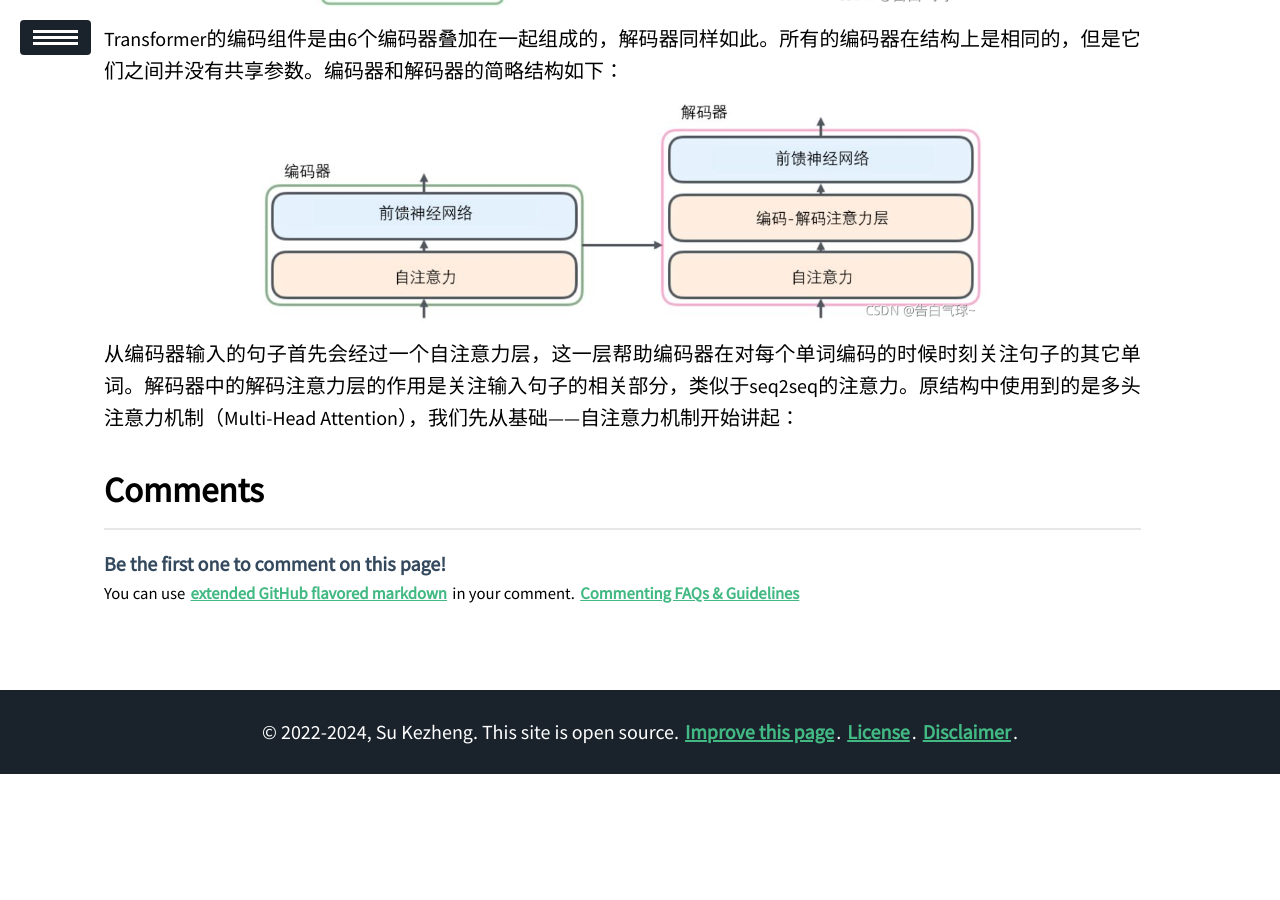
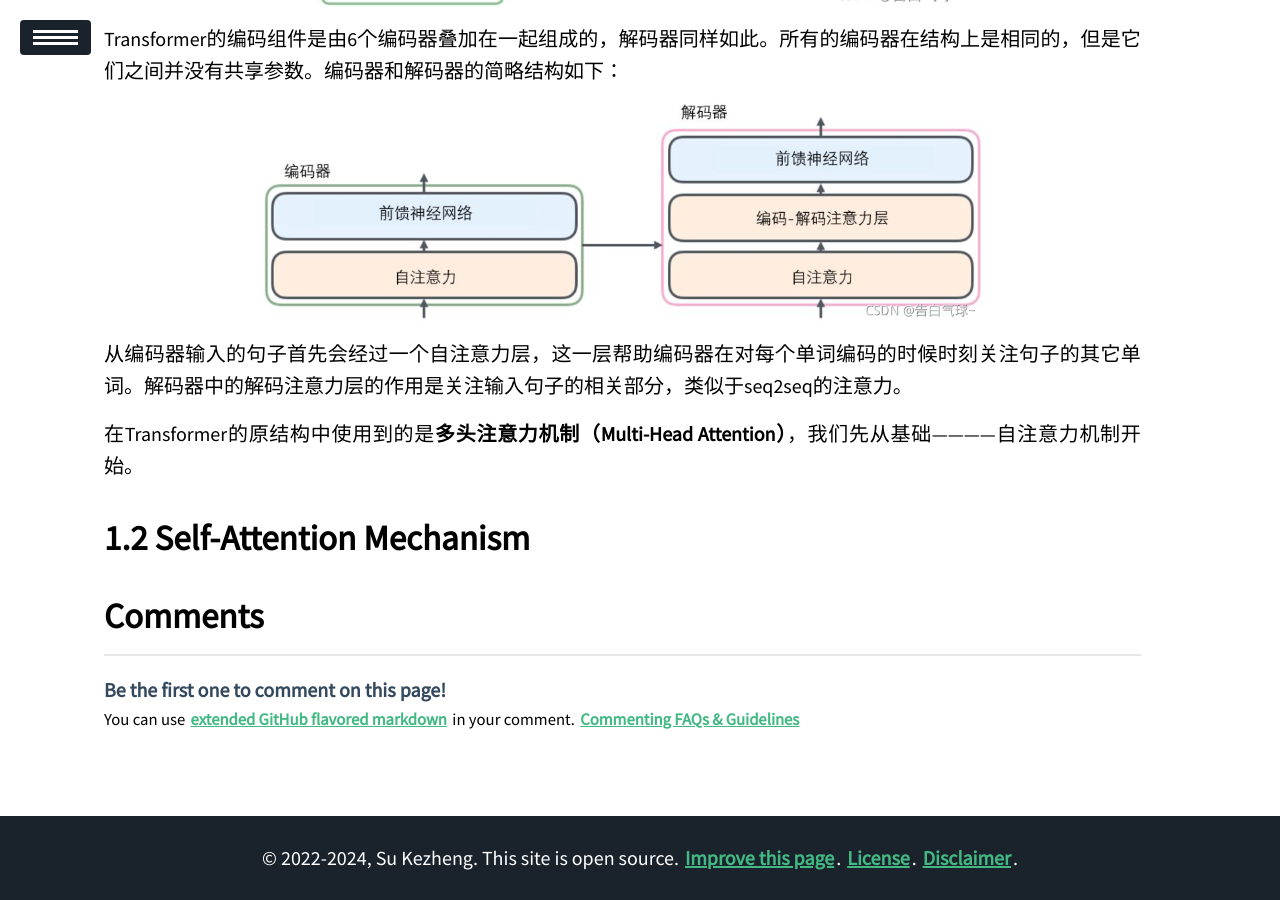
Before and after one commit to ssskz/ssskz.github.io, a Jekyll site: the page built from _posts/2024-5-29-Transformer.md, in a window 1280 px wide and 900 px high, scrolled down 2550 px. Built offline with Jekyll 4.4.1, drawn with Linux system fonts in a browser that asks for light colours; our own code applies the rules of GitHub Pages for plain Markdown files; a script that is not in the unit is left out; before the commit the page ends 3324 px from its top, so only the background shows below that; some of the changed text lies outside the part shown.

Commit message:
1
Signed-off-by: ssskz <12497590+ssskz@user.noreply.gitee.com>

```diff
--- a/_posts/2024-5-29-Transformer.md
+++ b/_posts/2024-5-29-Transformer.md
@@ -24,7 +24,7 @@ Transformer架构引入了**自注意力机制**（self-attention mechanism）
 > - **残差连接和层归一化（Residual Connections and Layer Normalization）**：这些技术有助于减轻训练过程中的梯度消失和爆炸问题，使模型更容易训练。
 > - **编码器和解码器（Encoder and Decoder）**：Transformer通常包括一个编码器用于处理输入序列和一个解码器用于生成输出序列，这使其适用于序列到序列的任务，如机器翻译。
 
-## The structure of Transformer
+## The Structure of Transformer
 
 假设Nx = 6，即Encoder block由6个encoder堆叠而成，图中的一个框代表的是一个encoder的内部结构，一个Encoder是由Multi-Head Attention和全连接神经网络Feed Forward Network构成。如下图所示：
 
@@ -38,4 +38,8 @@ Transformer的编码组件是由6个编码器叠加在一起组成的，解码
 
 <img src="https://ssskz.github.io/materials/自然语言处理/decoder.png" width="70%">
 
-从编码器输入的句子首先会经过一个自注意力层，这一层帮助编码器在对每个单词编码的时候时刻关注句子的其它单词。解码器中的解码注意力层的作用是关注输入句子的相关部分，类似于seq2seq的注意力。原结构中使用到的是多头注意力机制（Multi-Head Attention），我们先从基础——自注意力机制开始讲起：
+从编码器输入的句子首先会经过一个自注意力层，这一层帮助编码器在对每个单词编码的时候时刻关注句子的其它单词。解码器中的解码注意力层的作用是关注输入句子的相关部分，类似于seq2seq的注意力。
+
+在Transformer的原结构中使用到的是**多头注意力机制（Multi-Head Attention）**，我们先从基础————自注意力机制开始。
+
+## Self-Attention Mechanism
```
